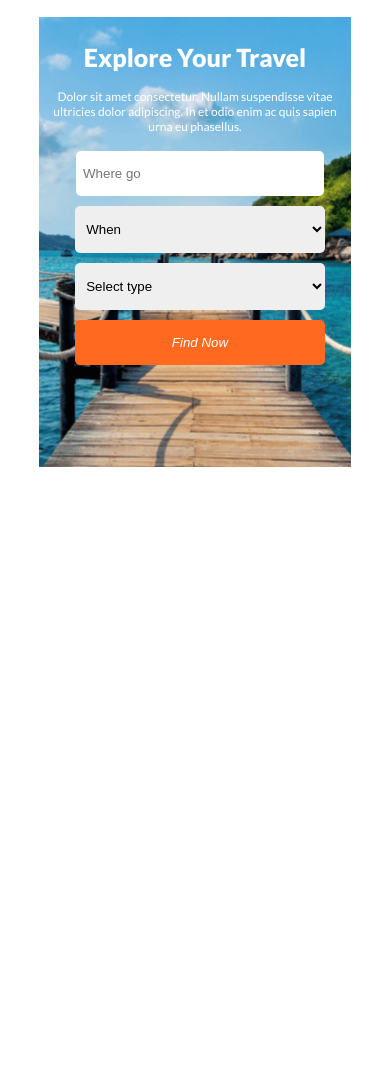
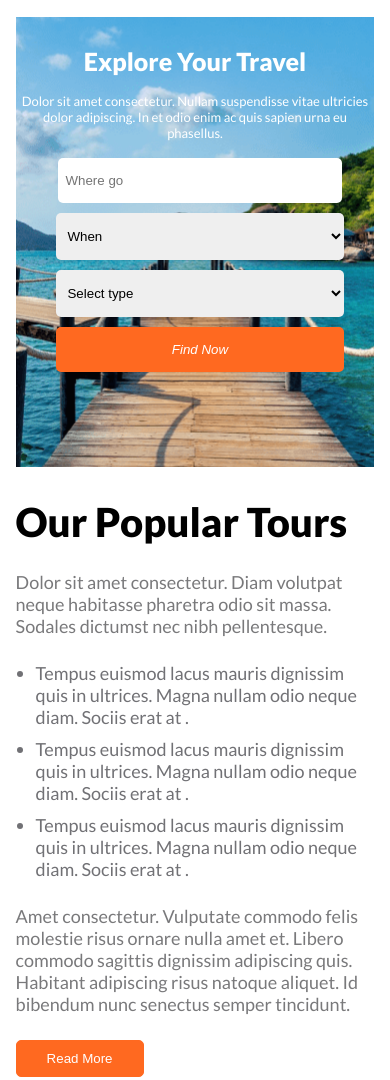
Before and after one commit to sazedul-islam/Tours_Travel_website, a plain HTML site: page index.html in a window 390 px wide. Shown: the part 94-1174 px from the top of the page. Before the commit the page ends 844 px from the top, so only its background shows below. Drawn offline with Linux system fonts and the light colour scheme.

Commit message:
Tour section responsive

```diff
--- a/index.html
+++ b/index.html
@@ -77,7 +77,36 @@
       <!-- Hero Section End -->
 
       <!-- Tours Section Start -->
+      <section class="tours-section global-margin">
+        <div class="tours-items">
+            <div class="tours-content">
+                <h2>Our Popular Tours</h2>
+                <p>Dolor sit amet consectetur. Diam volutpat neque habitasse pharetra odio sit massa. Sodales dictumst nec nibh pellentesque.</p>
+                <div class="item-list">
+                    <ul>
+                        <li>
+                            Tempus euismod lacus mauris dignissim quis in ultrices. Magna nullam odio neque diam. Sociis erat at .
+                         </li>
+                         <li>
+                            Tempus euismod lacus mauris dignissim quis in ultrices. Magna nullam odio neque diam. Sociis erat at .
+                         </li>
+                         <li>
+                            Tempus euismod lacus mauris dignissim quis in ultrices. Magna nullam odio neque diam. Sociis erat at .
+                         </li>
+                    </ul>
+                </div>
+                <p>Amet consectetur. Vulputate commodo felis molestie risus
+                   ornare nulla amet et. Libero commodo sagittis dignissim adipiscing quis. Habitant adipiscing risus natoque aliquet. Id bibendum nunc senectus semper tincidunt.
+                </p>
+                <button>Read More</button>
 
+           </div>
+           <div class="torus-img">
+               <img src="Images/Rectangle 4.png
+               " alt="">
+           </div>
+        </div>
+      </section>
       <!-- Tours Section End -->
     </main>
     <footer>
--- a/responsive.css
+++ b/responsive.css
@@ -2,36 +2,32 @@
 
 
 /* Hero section */
+
+
 @media(max-width:575px){
-    .nav-items{
-        display: none;
+    .global-margin {
+        margin-left: 4%;
+        margin-right: 4%;
     }
-    .nav-logo a img{
-        width: 20%;
+    .nav-items{ display: none;}
+    .nav-logo a img{ width: 20%;}
+    .nav-logo h2{font-size: 20px;}
+    .hero-contant h1 {font-size: 25px;}
+    .hero-contant p {font-size: 13px;padding: 5px;}
+    .form-list {width: 80%;margin-bottom: 10px;}
+    .extra{width: 75%;}
+   .btn-from { width: 80%;}
+
+   .tours-items{
+    display: inline;
+    justify-content: space-around;
     }
-    .nav-logo h2{
-        font-size: 20px;
+    .torus-img img{
+        width: 100%;
     }
-    .hero-contant h1 {
-        font-size: 25px;
-    }
-    .hero-contant p {
-        font-size: 12px;
-        padding: 5px;
+    .tours-content {
+        width: 100%;
+        margin-bottom: 20px;
     }
 
-    .form-list {
-        width: 80%;
-        margin-bottom: 10px;
-    }
-    .extra{
-        width: 75%;
-    }
-
-   .btn-from {
-
-    width: 80%;
-
-   }
-
 }
--- a/style.css
+++ b/style.css
@@ -47,7 +47,6 @@ body{
     background-repeat: no-repeat;
     background-position: center;
     height: 450px;
-
 }
 .hero-items{
     text-align: center;
@@ -80,3 +79,46 @@ body{
     border-radius: 5px;
     margin-left: 10px;
 }
+
+/* Tours Section CSS */
+.tours-section{
+    margin-top: 8%;
+
+}
+.tours-items{
+    display: flex;
+    justify-content: space-around;
+}
+.tours-content{
+    width: 45%;
+}
+.tours-content h2{
+    font-size: 40px;
+    font-weight: 800;
+    margin-bottom: 25px;
+}
+.tours-content  p{
+    font-size: 18px;
+    margin: 25px 0;
+    color: #79797B;
+}
+.item-list li{
+    color: #717175;
+    margin-bottom: 10px;
+    margin-left: 20px;
+    font-size: 18px;
+}
+.tours-content button{
+    padding: 10px 30px;
+    border: 1px solid #FF6920;
+    background-color: #FF6920;
+    color: #fff;
+    border-radius: 5px;
+    transition: all 0.3s ease-in-out;
+}
+.tours-content button:hover{
+    color: #FF6920;
+    border-color: #FF6920;
+    background-color: #fff;
+    cursor: pointer;
+}
```
